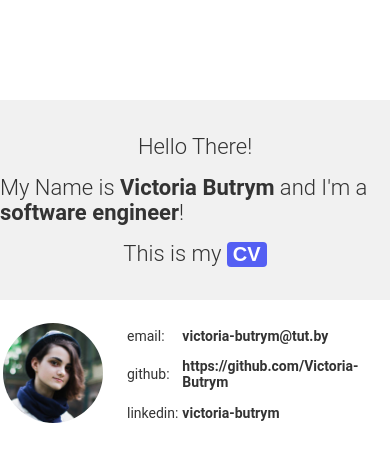
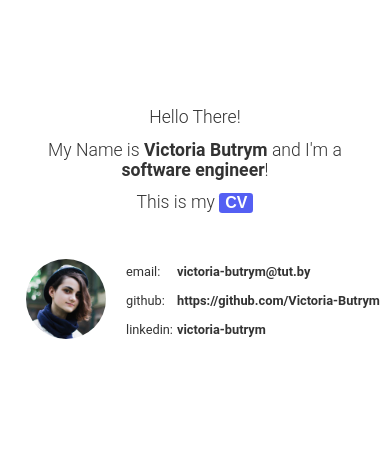
Before and after one commit to Victoria-Butrym/victoria-butrym.github.io, a plain HTML site: page index.html in a window 390 px wide. Drawn offline with Linux system fonts and the light colour scheme; a web font is replaced by a local one.

Commit message:
feat: make responsive

```diff
--- a/index.css
+++ b/index.css
@@ -8,12 +8,13 @@ body {
     font-family: 'Roboto', sans-serif;
     color: #333;
     margin: 0;
-    padding: 0;
+    padding: 10rem 0;
     width: 100vw;
 }
 
 span {
     margin: .8rem 0;
+    text-align: center;
 }
 
 .container {
@@ -21,7 +22,7 @@ span {
 }
 
 .intro {
-    width: 100%;
+    width: calc(100% - 6rem);
     height: 20rem;
     justify-content: center;
     align-items: center;
@@ -29,8 +30,8 @@ span {
     font-size: 2.2rem;
     font-weight: 300;
     flex-direction: column;
-    margin-top: 10rem;
     background-color: #cccccc44;
+    padding: 0 3rem;
 }
 
 .name {
@@ -86,7 +87,7 @@ a {
     width: 10rem;
     height: 10rem;
     border-radius: 50%;
-    margin-right: 2rem;
+    margin: 0 2rem;
 }
 
 a:hover {
@@ -94,3 +95,17 @@ a:hover {
     cursor: pointer;
     transition: .2s;
 }
+
+@media screen and (max-width: 635px) {
+    html {
+        font-size: 8px;
+    }
+
+    .intro {
+        background-color: transparent;
+    }
+
+    .table {
+        font-size: 1.6rem;
+    }
+}
```
